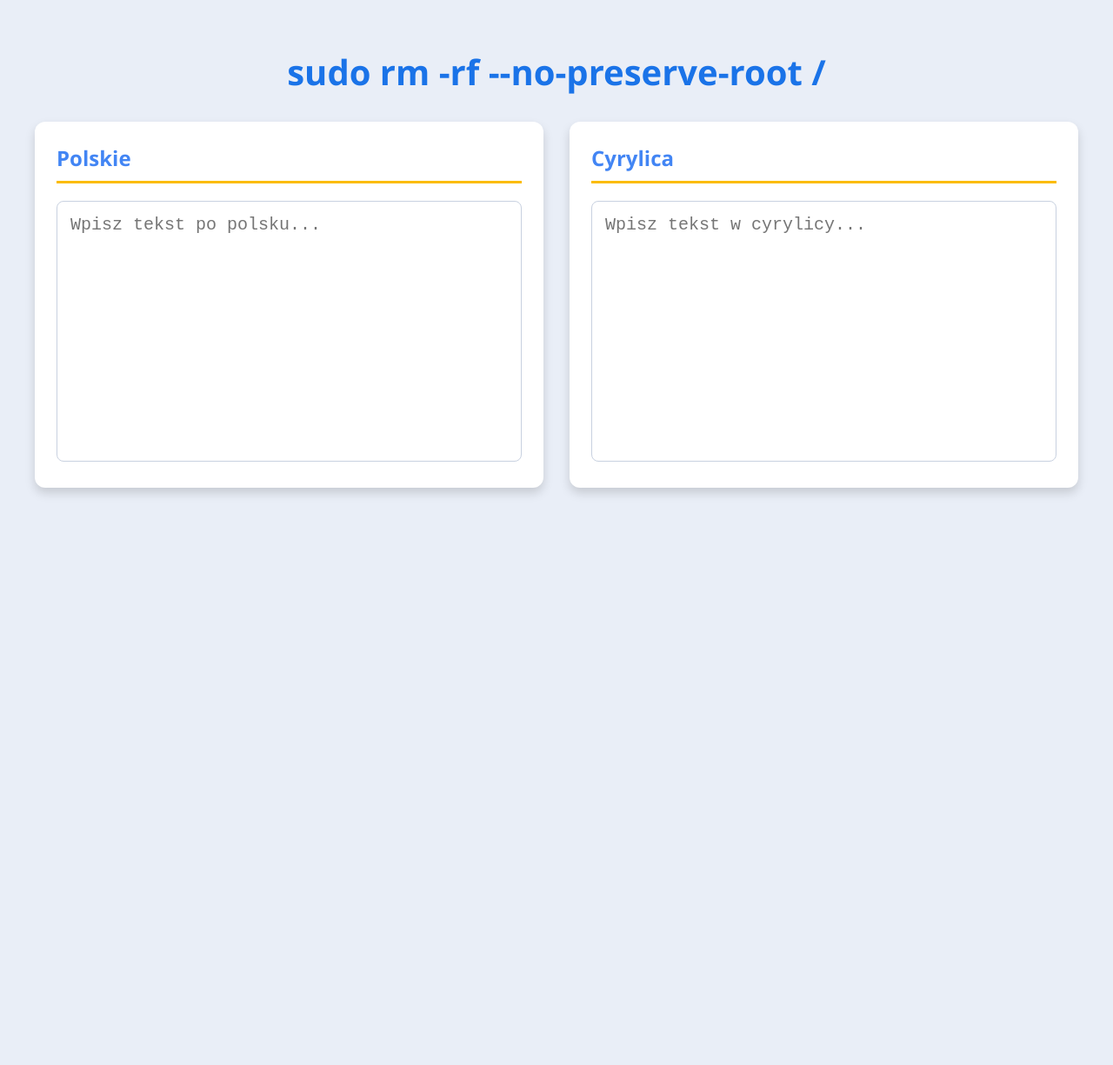
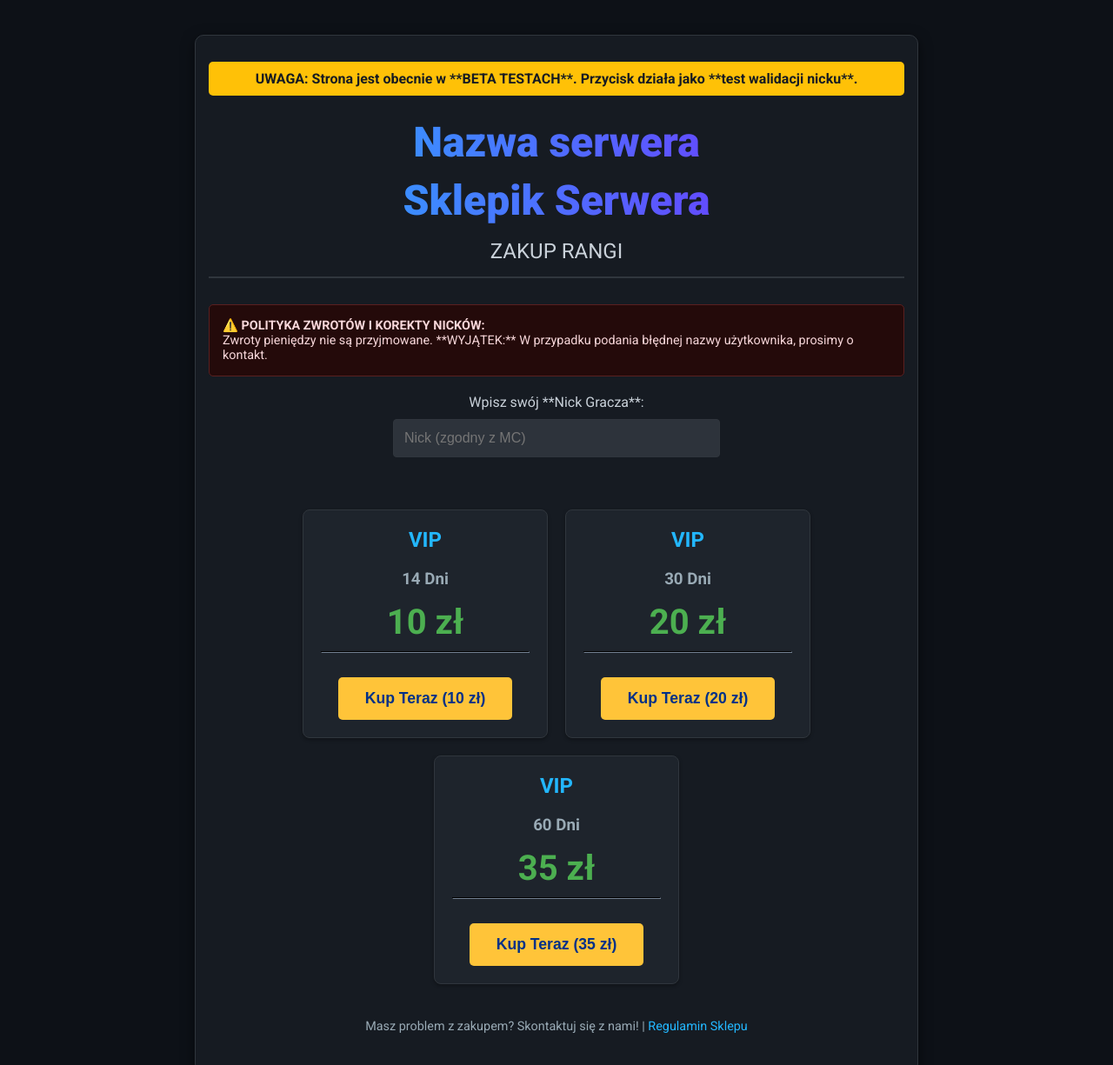
Before and after one commit to Bejba123/testing, a plain HTML site: page index.html in a window 1280 px wide. Shown: the top 1225 px of the page at 87% size. Before the commit the page ends 800 px from the top, so only its background shows below. Drawn offline with Linux system fonts and the light colour scheme.

Commit message:
Update index.html

```diff
--- a/index.html
+++ b/index.html
@@ -3,141 +3,239 @@
 <head>
     <meta charset="UTF-8">
     <meta name="viewport" content="width=device-width, initial-scale=1.0">
-    <title>sudo rm -rf --no-preserve-root</title>
+    <title>Sklepik Serwerowy - Wzór Serwerowy z Walidacją</title>
+    <link href="https://fonts.googleapis.com/css2?family=Roboto:wght@400;700;900&display=swap" rel="stylesheet">
     <style>
+        /* Styl Ciemnego Motywu */
         body {
-            font-family: 'Segoe UI', Tahoma, Geneva, Verdana, sans-serif;
-            display: flex;
-            flex-direction: column;
-            align-items: center;
-            background-color: #e9eef7;
-            padding: 20px;
-            color: #333;
-        }
-        h1 {
-            color: #1a73e8;
-            margin-bottom: 30px;
-            font-size: 2.5em;
+            font-family: 'Roboto', sans-serif;
+            background-color: #0d1117;
+            color: #c9d1d9;
+            margin: 0;
+            padding: 20px 10px;
+            text-align: center;
         }
         .container {
+            max-width: 800px;
+            margin: 20px auto;
+            background-color: #161b22;
+            padding: 30px 15px;
+            border-radius: 10px;
+            box-shadow: 0 5px 15px rgba(0, 0, 0, 0.5);
+            border: 1px solid #30363d;
+        }
+
+        /* Nowa klasa dla gradientowego napisu */
+        .gradient-title {
+            font-size: 3em; /* Duży rozmiar */
+            font-weight: 900; /* Ekstra pogrubienie */
+            margin-bottom: 10px;
+
+            /* KLUCZOWE WŁAŚCIWOŚCI DLA EFEKTU GRADIENTU */
+            background: linear-gradient(90deg, #23b7ff, #7a23ff); /* Gradient: Niebieski -> Fioletowy */
+            -webkit-background-clip: text; /* Wymagane dla przeglądarek opartych na Webkit (Chrome/Safari) */
+            background-clip: text;
+            color: transparent; /* Sprawia, że sam tekst jest przezroczysty, a widać gradient */
+        }
+
+        h1 {
+            /* Zmieniamy h1, aby służył jako podtytuł lub opis */
+            color: #c9d1d9; /* Jasny szary, żeby nie konkurował z gradientem */
+            border-bottom: 2px solid #30363d;
+            padding-bottom: 15px;
+            margin-bottom: 30px;
+            font-weight: 400; /* Mniej pogrubiony */
+            font-size: 1.5em; /* Mniejszy rozmiar */
+            text-transform: uppercase;
+        }
+        .test-note {
+            background-color: #ffc107;
+            padding: 10px;
+            border-radius: 5px;
+            margin-bottom: 25px;
+            font-weight: bold;
+            color: #161b22;
+        }
+        .error-message {
+            color: #f85149;
+            font-weight: bold;
+            margin-top: 10px;
+            margin-bottom: 15px;
+            height: 20px;
+        }
+        .vip-offer {
             display: flex;
-            gap: 30px;
+            flex-wrap: wrap;
+            justify-content: center;
+            gap: 20px;
+            margin-top: 30px;
+        }
+        .package {
+            background-color: #1e242c;
+            border-radius: 8px;
+            padding: 20px;
             width: 100%;
-            max-width: 1200px;
+            max-width: 240px;
+            box-shadow: 0 2px 4px rgba(0, 0, 0, 0.3);
+            transition: transform 0.3s, box-shadow 0.3s;
+            border: 1px solid #30363d;
         }
-        .panel {
-            flex: 1;
-            padding: 25px;
-            background-color: #ffffff;
-            border-radius: 12px;
-            box-shadow: 0 6px 12px rgba(0, 0, 0, 0.15);
+        .package:hover {
+            transform: translateY(-5px);
+            box-shadow: 0 10px 20px rgba(35, 183, 255, 0.2);
         }
-        h2 {
-            color: #4285f4;
+        .package h2 {
             margin-top: 0;
-            padding-bottom: 10px;
-            border-bottom: 3px solid #fbbc05;
+            color: #23b7ff;
             font-size: 1.5em;
+            text-transform: uppercase;
         }
-        textarea {
-            width: 100%;
-            height: 300px;
+        .package h3 {
+             color: #99aab5;
+             margin: 5px 0 15px 0;
+        }
+        .package p {
+            font-size: 2.5em;
+            font-weight: 700;
+            color: #4CAF50;
+            margin: 10px 0;
+        }
+        .policy-box {
+            margin: 25px 0 20px 0;
             padding: 15px;
-            box-sizing: border-box;
-            border: 1px solid #c8d1e0;
-            border-radius: 8px;
-            font-size: 20px;
-            font-family: 'Roboto Mono', monospace;
-            resize: none;
-            transition: border-color 0.3s;
+            background-color: #240a0a;
+            border: 1px solid #5a2020;
+            color: #f8d7da;
+            border-radius: 5px;
+            text-align: left;
+            font-size: 0.9em;
         }
-        textarea:focus {
-            border-color: #1a73e8;
-            outline: none;
+        .input-area {
+            margin-bottom: 10px;
+        }
+        .input-area input {
+            padding: 12px;
+            border: 1px solid #30363d;
+            border-radius: 4px;
+            width: 90%;
+            max-width: 350px;
+            font-size: 1em;
+            background-color: #2d333b;
+            color: #e0e0e0;
+        }
+        .paypal-button {
+            background-color: #ffc439;
+            color: #003087;
+            padding: 14px 30px;
+            border-radius: 5px;
+            cursor: pointer;
+            display: inline-block;
+            font-weight: 700;
+            text-decoration: none;
+            margin-top: 20px;
+            border: none;
+            font-size: 1.1em;
+            width: 90%;
+            max-width: 200px;
+            transition: background-color 0.2s, box-shadow 0.3s;
+        }
+        .paypal-button:hover {
+            background-color: #e0ac2b;
+            box-shadow: 0 0 15px rgba(255, 196, 57, 0.6);
+        }
+        @media (max-width: 600px) {
+            .vip-offer {
+                flex-direction: column;
+                align-items: center;
+            }
         }
     </style>
 </head>
 <body>
 
-    <h1>sudo rm -rf --no-preserve-root /</h1>
+<div class="container">
+    <div class="test-note">
+        UWAGA: Strona jest obecnie w **BETA TESTACH**. Przycisk działa jako **test walidacji nicku**.
+    </div>
 
-    <div class="container">
-        <div class="panel">
-            <h2>Polskie</h2>
-            <textarea id="inputPolish" placeholder="Wpisz tekst po polsku..." oninput="translateToCyrillic(this.value)"></textarea>
+    <div class="gradient-title">Nazwa serwera</div>
+    <div class="gradient-title">Sklepik Serwera</div>
+
+    <h1>ZAKUP RANGI</h1>
+
+    <div class="policy-box">
+        <strong>⚠️ POLITYKA ZWROTÓW I KOREKTY NICKÓW:</strong><br>
+        Zwroty pieniędzy nie są przyjmowane. **WYJĄTEK:** W przypadku podania błędnej nazwy użytkownika, prosimy o kontakt.
+    </div>
+
+    <form onsubmit="return validateNickname()">
+
+        <div class="input-area">
+            <label for="nickname" style="display: block; margin-bottom: 10px;">Wpisz swój **Nick Gracza**:</label>
+            <input type="text" id="nickname" name="nickname" placeholder="Nick (zgodny z MC)" required>
         </div>
 
-        <div class="panel">
-            <h2>Cyrylica</h2>
-            <textarea id="inputCyrillic" placeholder="Wpisz tekst w cyrylicy..." oninput="translateToPolish(this.value)"></textarea>
+        <div id="error-message" class="error-message"></div>
+
+        <div class="vip-offer">
+
+            <div class="package">
+                <h2>VIP</h2>
+                <h3>14 Dni</h3>
+                <p>10 zł</p>
+                <hr style="border-color: #30363d;">
+                <button type="submit" class="paypal-button" name="package" value="vip_14d">Kup Teraz (10 zł)</button>
+            </div>
+
+            <div class="package">
+                <h2>VIP</h2>
+                <h3>30 Dni</h3>
+                <p>20 zł</p>
+                <hr style="border-color: #30363d;">
+                <button type="submit" class="paypal-button" name="package" value="supervip_30d">Kup Teraz (20 zł)</button>
+            </div>
+
+            <div class="package">
+                <h2>VIP</h2>
+                <h3>60 Dni</h3>
+                <p>35 zł</p>
+                <hr style="border-color: #30363d;">
+                <button type="submit" class="paypal-button" name="package" value="megavip_60d">Kup Teraz (35 zł)</button>
+            </div>
+
         </div>
+    </form>
+    <div style="margin-top: 40px; font-size: 0.9em; color: #99aab5;">
+        <p>Masz problem z zakupem? Skontaktuj się z nami! | <a href="#" style="color: #23b7ff; text-decoration: none;">Regulamin Sklepu</a></p>
     </div>
+</div>
 
-    <script>
-        // --- KLUCZ TŁUMACZĄCY (Zgodny z Twoim niestandardowym, unikalnym zestawieniem) ---
-        // Format: [Litera Polska, Litera Cyrylicy]
-        const map = [
-            ['A', 'Ч'], ['Ą', 'Ь'], ['B', 'Ф'], ['C', 'Ю'], ['Ć', 'У'],
-            ['D', 'Щ'], ['E', 'Ц'], ['Ę', 'Ъ'], ['F', 'Ї'], ['G', 'Й'],
-            ['H', 'Ё'], ['I', 'Г'], ['J', 'П'], ['K', 'А'], ['L', 'Л'],
-            ['Ł', 'О'], ['M', 'М'], ['N', 'Н'], ['Ń', 'Э'], ['O', 'Ы'],
-            ['Ó', 'Б'], ['P', 'Р'], ['Q', 'Е'], ['R', 'Д'], ['S', 'Ў'],
-            ['Ś', 'Ж'], ['T', 'З'], ['U', 'С'], ['V', 'В'], ['W', 'К'],
-            ['X', 'Ш'], ['Y', 'Х'], ['Z', 'Я'], ['Ź', 'Т'], ['Ż', 'С']
-        ];
+<script>
+    function validateNickname() {
+        const nicknameInput = document.getElementById('nickname');
+        const errorMessageDiv = document.getElementById('error-message');
+        const nicknameValue = nicknameInput.value.trim();
 
-        // Tworzenie obiektów mapowania dla obu kierunków
-        const plToCyrMap = new Map();
-        const cyrToPlMap = new Map();
-
-        map.forEach(([pl, cyr]) => {
-            // Mapowanie dla dużych liter
-            plToCyrMap.set(pl, cyr);
-            cyrToPlMap.set(cyr, pl);
-
-            // Mapowanie dla małych liter
-            plToCyrMap.set(pl.toLowerCase(), cyr.toLowerCase());
-            cyrToPlMap.set(cyr.toLowerCase(), pl.toLowerCase());
-        });
-
-        // --- TŁUMACZENIE: POLSKI -> CYRYLICA ---
-        function translateToCyrillic(text) {
-            const result = Array.from(text).map(char => {
-                return plToCyrMap.get(char) || char;
-            }).join('');
-
-            // Wprowadza wynik do drugiego pola
-            document.getElementById('inputCyrillic').value = result;
-
-            // Opcjonalnie: Utrzymuje tylko jedno pole aktywne
-            if (text.length > 0) {
-                document.getElementById('inputCyrillic').removeEventListener('input', translateToPolish);
-            } else {
-                document.getElementById('inputCyrillic').addEventListener('input', (e) => translateToPolish(e.target.value));
-            }
+        if (nicknameValue === "") {
+            errorMessageDiv.textContent = "❌ Proszę podać nazwę użytkownika!";
+            nicknameInput.focus();
+            return false;
         }
 
-        // --- TŁUMACZENIE: CYRYLICA -> POLSKI ---
-        function translateToPolish(text) {
-            const result = Array.from(text).map(char => {
-                return cyrToPlMap.get(char) || char;
-            }).join('');
-
-            // Wprowadza wynik do pierwszego pola
-            document.getElementById('inputPolish').value = result;
-
-             // Opcjonalnie: Utrzymuje tylko jedno pole aktywne
-            if (text.length > 0) {
-                document.getElementById('inputPolish').removeEventListener('input', translateToCyrillic);
-            } else {
-                document.getElementById('inputPolish').addEventListener('input', (e) => translateToCyrillic(e.target.value));
-            }
+        const minecraftRegex = /^[a-zA-Z0-9_]{3,16}$/;
+        if (!minecraftRegex.test(nicknameValue)) {
+            errorMessageDiv.textContent = "❌ Nick musi mieć 3-16 znaków (litery, cyfry, _)";
+            nicknameInput.focus();
+            return false;
         }
 
-        // Inicjalizacja nasłuchiwania dla obu pól
-        document.getElementById('inputPolish').addEventListener('input', (e) => translateToCyrillic(e.target.value));
-        document.getElementById('inputCyrillic').addEventListener('input', (e) => translateToPolish(e.target.value));
-    </script>
+        errorMessageDiv.textContent = "";
+
+        alert("Walidacja udana! Nick: " + nicknameValue + ". Tutaj nastąpiłoby przekierowanie do płatności.");
+
+        return false;
+    }
+</script>
 
 </body>
 </html>
```
